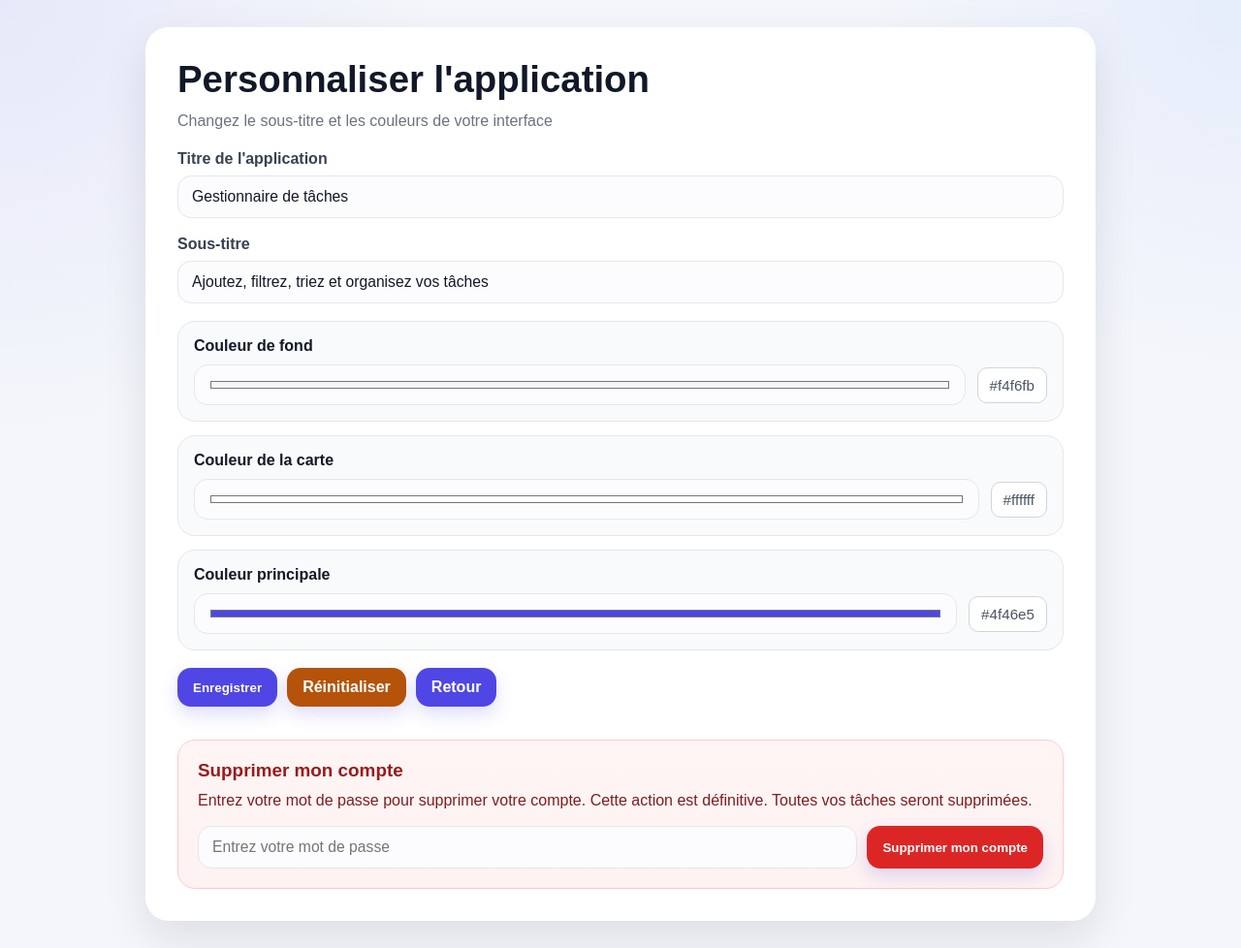
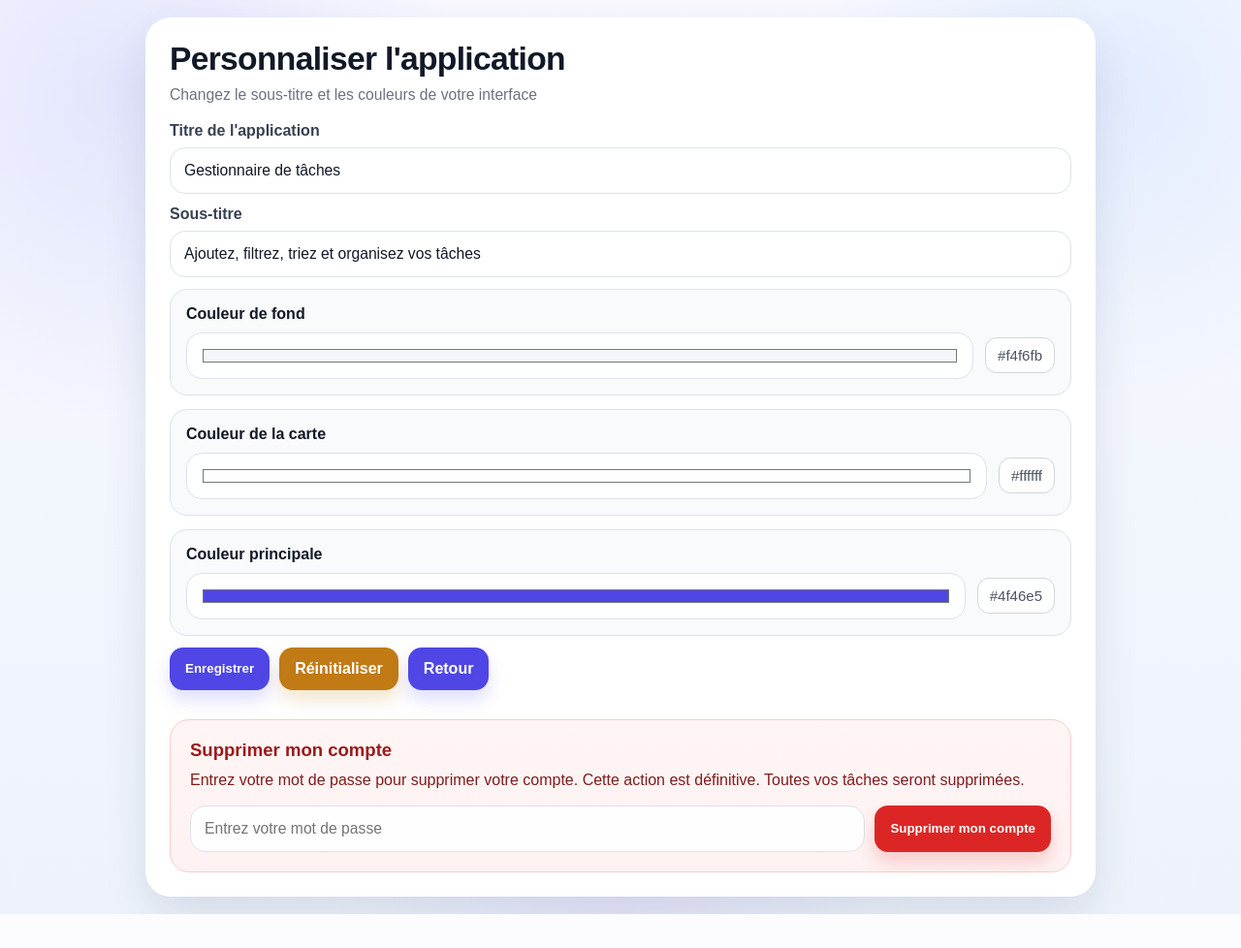
Before and after one commit to fatoumbayeseck/todo_web, a Flask app: page /settings in a window 1280 px wide. Shown: the whole page at 97% size. After the commit the page ends 943 px from the top, so only its background shows below. Run offline with Flask 3, Linux system fonts and the light colour scheme; the visitor is signed in with stand-in values (Sample User, id 1); data that the repository does not hold is empty; some libraries are stand-ins or nearby versions.

Commit message:
Update style.css

```diff
--- a/static/style.css
+++ b/static/style.css
@@ -5,24 +5,35 @@
 }
 
 :root {
-    --bg-color: #f4f6fb;
-    --card-color: #ffffff;
-    --primary-color: #4f46e5;
+    --bg-color: #f4f7fe;
+    --card-color: rgba(255, 255, 255, 0.88);
+    --primary-color: #5b5cf0;
+    --primary-dark: #4b4ce0;
     --text-main: #111827;
     --text-soft: #6b7280;
-    --border-soft: #e5e7eb;
-    --shadow-main: 0 18px 45px rgba(15, 23, 42, 0.10);
-    --shadow-soft: 0 8px 24px rgba(15, 23, 42, 0.06);
+    --border-soft: rgba(255, 255, 255, 0.55);
+    --input-border: #dbe2f0;
+    --success: #16a34a;
+    --danger: #dc2626;
+    --warning: #d97706;
+    --info: #2563eb;
+    --shadow-main: 0 20px 45px rgba(37, 53, 89, 0.12);
+    --shadow-soft: 0 10px 24px rgba(37, 53, 89, 0.08);
+    --radius-xl: 26px;
+    --radius-lg: 20px;
+    --radius-md: 16px;
+    --radius-sm: 12px;
 }
 
 body {
     font-family: Arial, sans-serif;
-    background:
-        radial-gradient(circle at top left, rgba(79, 70, 229, 0.08), transparent 28%),
-        radial-gradient(circle at top right, rgba(59, 130, 246, 0.08), transparent 24%),
-        var(--bg-color);
     color: var(--text-main);
     min-height: 100vh;
+    background:
+        radial-gradient(circle at 10% 10%, rgba(91, 92, 240, 0.12), transparent 24%),
+        radial-gradient(circle at 90% 10%, rgba(59, 130, 246, 0.10), transparent 22%),
+        radial-gradient(circle at 50% 100%, rgba(139, 92, 246, 0.08), transparent 26%),
+        linear-gradient(180deg, #f7f9ff 0%, #eef3fb 100%);
 }
 
 .app-container {
@@ -30,42 +41,76 @@ body {
     justify-content: center;
     align-items: flex-start;
     min-height: 100vh;
-    padding: 28px 18px;
+    padding: 18px;
 }
 
 .card {
-    background: var(--card-color);
     width: 100%;
     max-width: 980px;
-    padding: 32px;
-    border-radius: 24px;
+    padding: 24px;
+    border-radius: var(--radius-xl);
+    background: var(--card-color);
+    border: 1px solid var(--border-soft);
     box-shadow: var(--shadow-main);
-    border: 1px solid rgba(255, 255, 255, 0.7);
-    backdrop-filter: blur(4px);
+    backdrop-filter: blur(14px);
+    -webkit-backdrop-filter: blur(14px);
+}
+
+.auth-card {
+    max-width: 460px;
+    margin-top: 28px;
 }
 
 h1 {
-    font-size: 2.4rem;
-    line-height: 1.1;
-    margin-bottom: 10px;
+    font-size: 2.1rem;
+    line-height: 1.05;
+    margin-bottom: 8px;
     color: var(--text-main);
+    letter-spacing: -0.02em;
 }
 
 .subtitle {
     color: var(--text-soft);
-    margin-bottom: 18px;
-    font-size: 1rem;
+    margin-bottom: 16px;
+    font-size: 0.98rem;
     line-height: 1.5;
 }
 
 .welcome-message {
-    background: linear-gradient(135deg, rgba(79, 70, 229, 0.10), rgba(99, 102, 241, 0.06));
-    color: #3730a3;
-    padding: 12px 16px;
-    border-radius: 14px;
-    margin-bottom: 12px;
-    font-size: 0.96rem;
-    border: 1px solid rgba(79, 70, 229, 0.12);
+    background: linear-gradient(135deg, rgba(91, 92, 240, 0.12), rgba(91, 92, 240, 0.05));
+    color: #3b3ccf;
+    padding: 12px 14px;
+    border-radius: 16px;
+    margin-bottom: 10px;
+    font-size: 0.94rem;
+    border: 1px solid rgba(91, 92, 240, 0.10);
+}
+
+.user-badge {
+    display: inline-flex;
+    align-items: center;
+    margin-top: 2px;
+    padding: 7px 11px;
+    border-radius: 999px;
+    background: #eef2ff;
+    color: #4338ca;
+    font-size: 0.84rem;
+    font-weight: 700;
+}
+
+.top-bar {
+    display: flex;
+    justify-content: space-between;
+    align-items: flex-start;
+    gap: 14px;
+    margin-bottom: 8px;
+}
+
+.top-actions {
+    display: flex;
+    gap: 10px;
+    flex-wrap: wrap;
+    justify-content: flex-end;
 }
 
 button,
@@ -75,19 +120,20 @@ button,
 .task-actions a,
 .logout-btn,
 .delete-account-btn {
-    background: var(--primary-color);
-    color: white;
-    border: none;
-    border-radius: 14px;
-    padding: 11px 16px;
-    cursor: pointer;
-    text-decoration: none;
     display: inline-flex;
     align-items: center;
     justify-content: center;
-    font-weight: 600;
-    transition: transform 0.15s ease, opacity 0.15s ease, box-shadow 0.15s ease;
-    box-shadow: 0 8px 18px rgba(79, 70, 229, 0.18);
+    min-height: 44px;
+    padding: 11px 16px;
+    border: none;
+    border-radius: 14px;
+    background: var(--primary-color);
+    color: white;
+    text-decoration: none;
+    font-weight: 700;
+    cursor: pointer;
+    box-shadow: 0 10px 18px rgba(91, 92, 240, 0.20);
+    transition: transform 0.15s ease, box-shadow 0.15s ease, opacity 0.15s ease;
 }
 
 button:hover,
@@ -111,49 +158,105 @@ button:active,
     transform: translateY(0);
 }
 
+.logout-btn {
+    background: #667085;
+    box-shadow: 0 10px 18px rgba(102, 112, 133, 0.20);
+}
+
+.reset-btn {
+    background: #c17a14;
+    box-shadow: 0 10px 18px rgba(193, 122, 20, 0.20);
+}
+
+.edit-btn {
+    background: #2f6df6;
+    box-shadow: 0 10px 18px rgba(47, 109, 246, 0.20);
+}
+
+.complete-btn {
+    background: #0f9f6e;
+    box-shadow: 0 10px 18px rgba(15, 159, 110, 0.20);
+}
+
+.delete-btn,
+.delete-account-btn {
+    background: #dc2626;
+    box-shadow: 0 10px 18px rgba(220, 38, 38, 0.20);
+}
+
 .task-form,
-.filter-form {
+.filter-form,
+.auth-form,
+.settings-form {
     display: grid;
     gap: 12px;
-    margin-bottom: 22px;
+    margin-bottom: 18px;
 }
 
 .task-form input,
 .task-form select,
 .task-form textarea,
 .filter-form select,
+.auth-form input,
 .settings-form input[type="text"],
+.settings-form input[type="password"],
 .settings-form input[type="color"],
-.settings-form input[type="password"],
-.auth-form input,
 .delete-account-form input {
     width: 100%;
+    min-height: 48px;
     padding: 12px 14px;
-    border-radius: 14px;
-    border: 1px solid var(--border-soft);
-    background: #fcfcff;
+    border-radius: 16px;
+    border: 1px solid var(--input-border);
+    background: rgba(255, 255, 255, 0.92);
+    color: var(--text-main);
     font-size: 0.98rem;
-    color: var(--text-main);
     outline: none;
     transition: border-color 0.15s ease, box-shadow 0.15s ease, background 0.15s ease;
 }
 
 .task-form textarea {
-    min-height: 90px;
+    min-height: 92px;
     resize: vertical;
+    padding-top: 14px;
 }
 
 .task-form input:focus,
 .task-form select:focus,
 .task-form textarea:focus,
 .filter-form select:focus,
+.auth-form input:focus,
 .settings-form input[type="text"]:focus,
 .settings-form input[type="password"]:focus,
-.auth-form input:focus,
 .delete-account-form input:focus {
-    border-color: rgba(79, 70, 229, 0.45);
-    box-shadow: 0 0 0 4px rgba(79, 70, 229, 0.10);
+    border-color: rgba(91, 92, 240, 0.45);
+    box-shadow: 0 0 0 4px rgba(91, 92, 240, 0.10);
     background: #ffffff;
+}
+
+.filter-form {
+    display: flex;
+    gap: 8px;
+    flex-wrap: wrap;
+    align-items: center;
+    padding: 10px;
+    border-radius: 18px;
+    background: rgba(255, 255, 255, 0.62);
+    border: 1px solid rgba(219, 226, 240, 0.9);
+}
+
+.filter-form select {
+    width: auto;
+    min-width: 145px;
+    min-height: 42px;
+    padding: 8px 12px;
+    font-size: 0.9rem;
+    border-radius: 14px;
+}
+
+.filter-form button {
+    min-height: 42px;
+    padding: 8px 14px;
+    font-size: 0.9rem;
 }
 
 .task-list {
@@ -249,159 +351,10 @@ button:active,
 }
 
 .task-actions {
-    margin-top: 14px;
     display: flex;
     gap: 10px;
     flex-wrap: wrap;
-}
-
-.edit-btn {
-    background: #2563eb;
-}
-
-.complete-btn {
-    background: #0f766e;
-}
-
-.delete-btn,
-.delete-account-btn {
-    background: #dc2626;
-}
-
-.logout-btn {
-    background: #6b7280;
-}
-
-.reset-btn {
-    background: #b45309;
-}
-
-.top-bar {
-    display: flex;
-    justify-content: space-between;
-    align-items: flex-start;
-    gap: 18px;
-    margin-bottom: 8px;
-}
-
-.top-actions {
-    display: flex;
-    gap: 10px;
-    flex-wrap: wrap;
-    justify-content: flex-end;
-}
-
-.user-badge {
-    margin-top: 4px;
-    background: #eef2ff;
-    color: #4338ca;
-}
-
-.filter-form {
-    display: flex;
-    gap: 8px;
-    align-items: center;
-    justify-content: flex-start;
-    flex-wrap: wrap;
-    background: rgba(248, 250, 252, 0.85);
-    border: 1px solid var(--border-soft);
-    padding: 10px;
-    border-radius: 16px;
-}
-
-.filter-form select {
-    width: auto;
-    min-width: 150px;
-    padding: 9px 11px;
-    font-size: 0.92rem;
-    background: white;
-}
-
-.filter-form button {
-    width: auto;
-    padding: 9px 13px;
-    font-size: 0.92rem;
-}
-
-.settings-form {
-    display: grid;
-    gap: 18px;
-}
-
-.settings-form > label {
-    display: grid;
-    gap: 8px;
-    font-weight: 700;
-    color: #374151;
-}
-
-.color-section {
-    display: grid;
-    gap: 14px;
-}
-
-.color-choice {
-    background: #f9fafb;
-    border: 1px solid var(--border-soft);
-    border-radius: 18px;
-    padding: 16px;
-}
-
-.color-label {
-    font-weight: 700;
-    margin-bottom: 10px;
-}
-
-.color-control {
-    display: flex;
-    align-items: center;
-    gap: 12px;
-}
-
-.color-picker {
-    width: 66px;
-    height: 42px;
-    border-radius: 10px;
-    cursor: pointer;
-    border: 1px solid #d1d5db;
-    background: white;
-}
-
-.color-value {
-    background: white;
-    padding: 9px 12px;
-    border-radius: 10px;
-    border: 1px solid #d1d5db;
-    color: #4b5563;
-    font-size: 0.95rem;
-}
-
-.settings-actions {
-    display: flex;
-    gap: 10px;
-    flex-wrap: wrap;
-}
-
-.auth-card {
-    max-width: 470px;
-}
-
-.auth-form {
-    display: grid;
-    gap: 12px;
-    margin-bottom: 16px;
-}
-
-.auth-link-text {
-    color: #4b5563;
-    margin-top: 10px;
-    text-align: center;
-}
-
-.auth-link-text a {
-    color: var(--primary-color);
-    text-decoration: none;
-    font-weight: 700;
+    margin-top: 14px;
 }
 
 .flash-container {
@@ -441,25 +395,93 @@ button:active,
     border-color: #bfdbfe;
 }
 
+.auth-link-text {
+    color: var(--text-soft);
+    margin-top: 10px;
+    text-align: center;
+    line-height: 1.5;
+}
+
+.auth-link-text a {
+    color: var(--primary-color);
+    text-decoration: none;
+    font-weight: 700;
+}
+
+.settings-form > label {
+    display: grid;
+    gap: 8px;
+    font-weight: 700;
+    color: #374151;
+}
+
+.color-section {
+    display: grid;
+    gap: 14px;
+}
+
+.color-choice {
+    background: rgba(249, 250, 251, 0.9);
+    border: 1px solid var(--input-border);
+    border-radius: 18px;
+    padding: 16px;
+}
+
+.color-label {
+    font-weight: 700;
+    margin-bottom: 10px;
+}
+
+.color-control {
+    display: flex;
+    align-items: center;
+    gap: 12px;
+}
+
+.color-picker {
+    width: 68px;
+    height: 42px;
+    border-radius: 12px;
+    cursor: pointer;
+    border: 1px solid #d1d5db;
+    background: white;
+    padding: 4px;
+}
+
+.color-value {
+    background: white;
+    padding: 9px 12px;
+    border-radius: 12px;
+    border: 1px solid #d1d5db;
+    color: #4b5563;
+    font-size: 0.94rem;
+}
+
+.settings-actions {
+    display: flex;
+    gap: 10px;
+    flex-wrap: wrap;
+}
+
 .empty-message {
     text-align: center;
-    color: #6b7280;
+    color: var(--text-soft);
     padding: 22px;
-    background: #f9fafb;
-    border-radius: 16px;
+    background: rgba(255, 255, 255, 0.72);
+    border-radius: 18px;
     border: 1px dashed #d1d5db;
 }
 
 .danger-zone {
-    margin-top: 34px;
+    margin-top: 30px;
     padding: 20px;
+    border-radius: 20px;
+    background: linear-gradient(180deg, #fff5f5 0%, #fef2f2 100%);
     border: 1px solid #fecaca;
-    background: linear-gradient(180deg, #fff5f5 0%, #fef2f2 100%);
-    border-radius: 18px;
 }
 
 .danger-zone h2 {
-    font-size: 1.18rem;
+    font-size: 1.16rem;
     color: #991b1b;
     margin-bottom: 8px;
 }
```
Also changed, not shown: other parts of static/style.css (+51 -41 lines).
